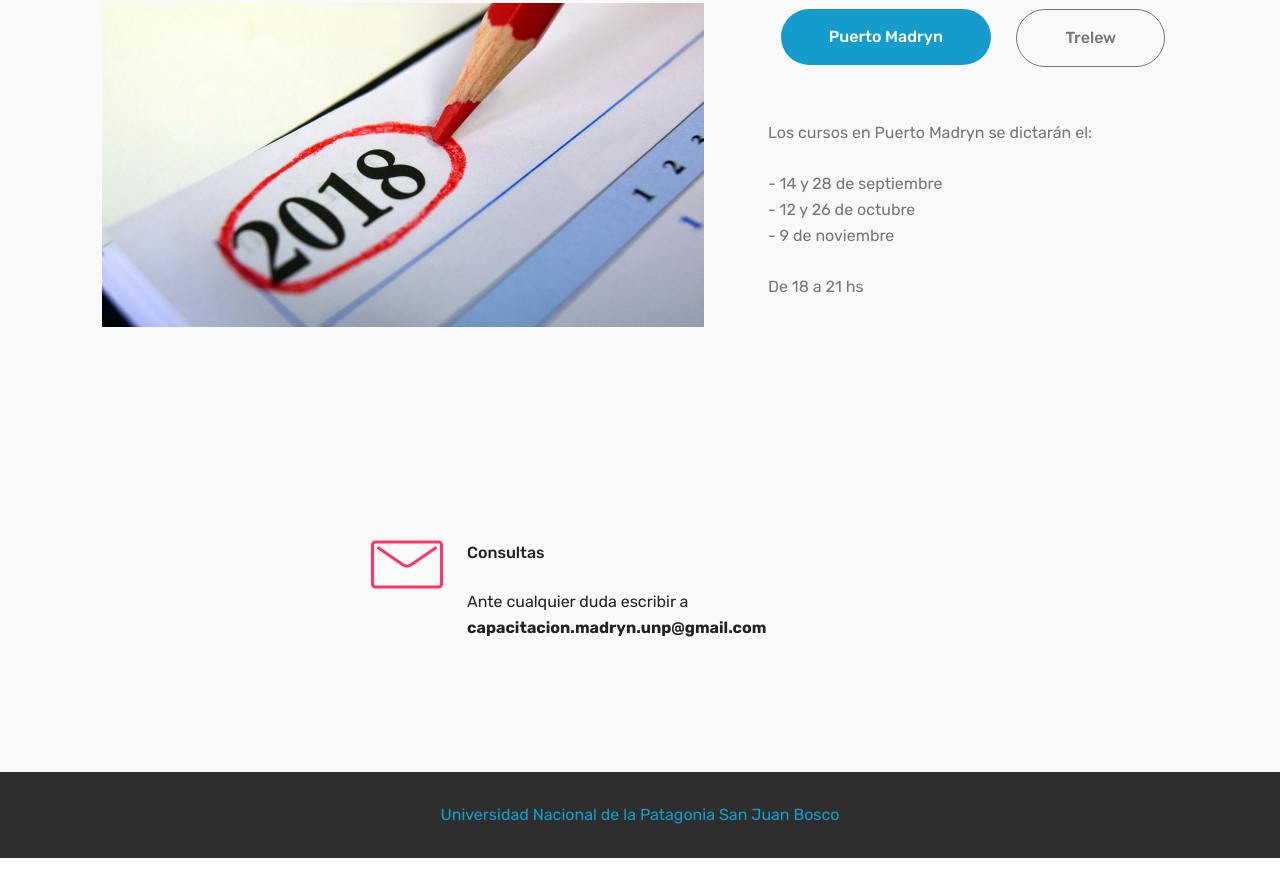
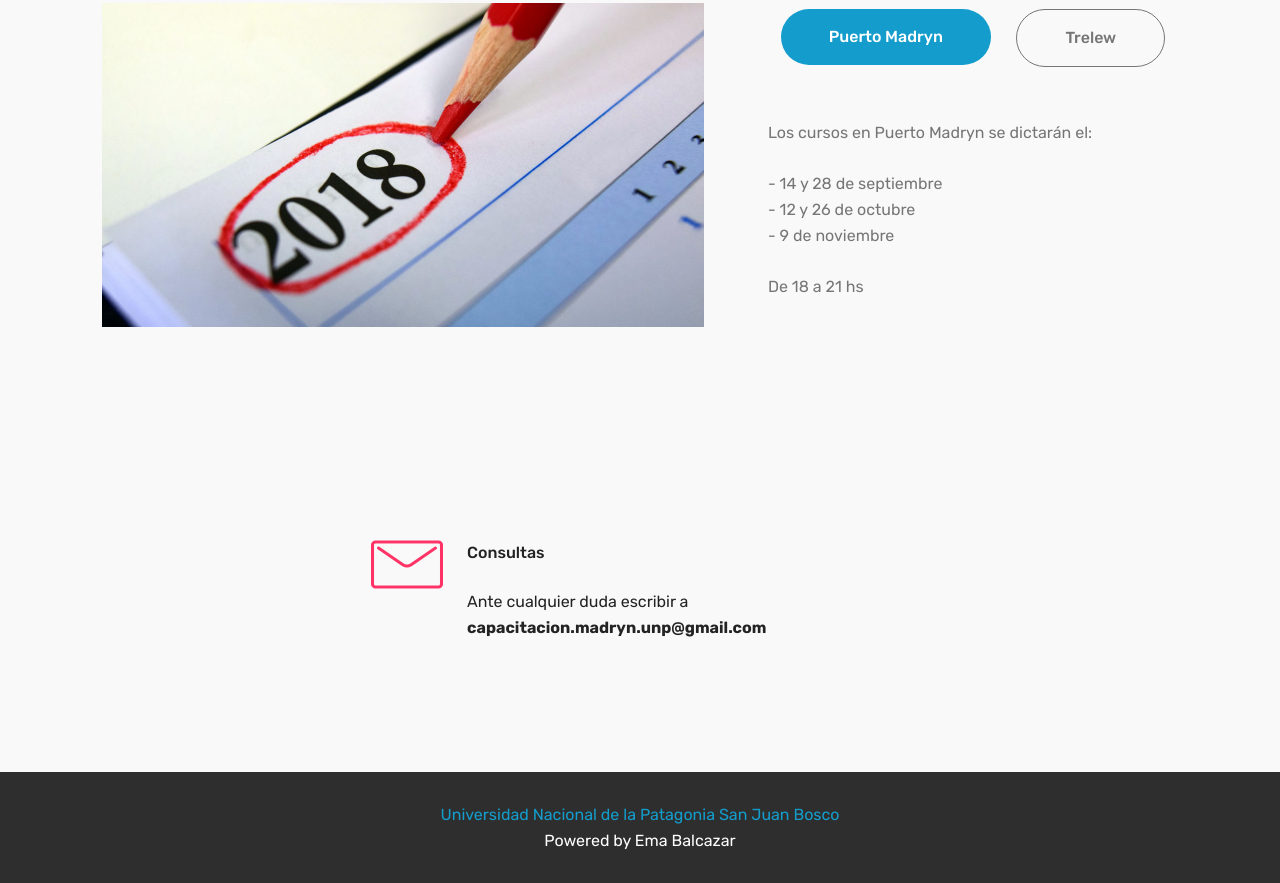
Before and after one commit to renecura/capacitaciondocente, a plain HTML site: page docs/index.html in a window 1280 px wide. Shown: the part 3216-4099 px from the top of the page. Before the commit the page ends 4074 px from the top, so only its background shows below. Drawn offline with Linux system fonts and the light colour scheme; files whose address does not match are found by name.

Commit message:
Powered by

```diff
--- a/docs/index.html
+++ b/docs/index.html
@@ -325,6 +325,9 @@
             <div class="col-12">
                 <p class="mbr-text mb-0 mbr-fonts-style display-7"><a href="http://www.madryn.unp.edu.ar" target="_blank">
                     Universidad Nacional de la Patagonia San Juan Bosco</a></p>
+
+                <p class="mbr-text mb-0 mbr-fonts-style display-7">
+                    Powered by Ema Balcazar</p>
             </div>
         </div>
     </div>
```
